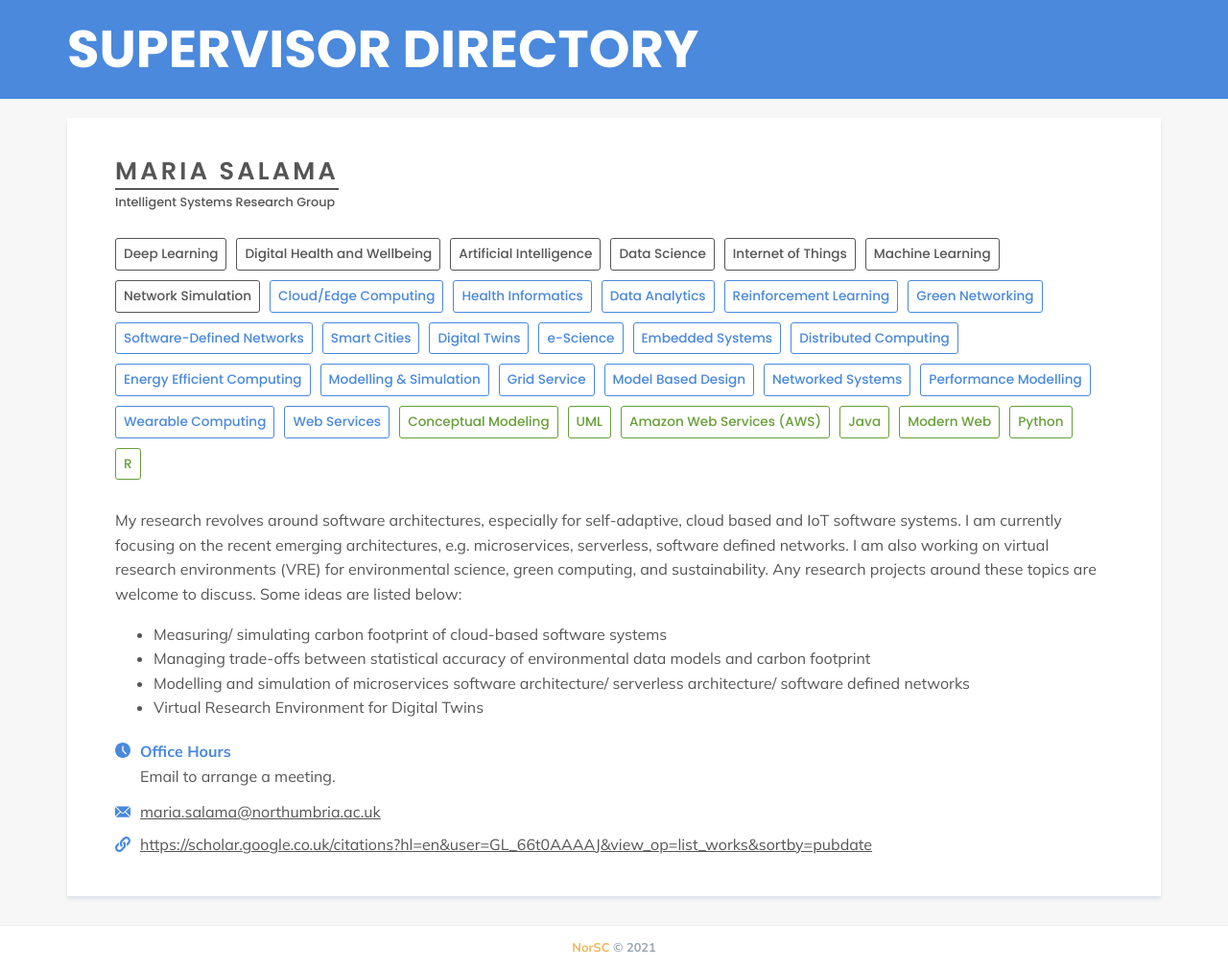
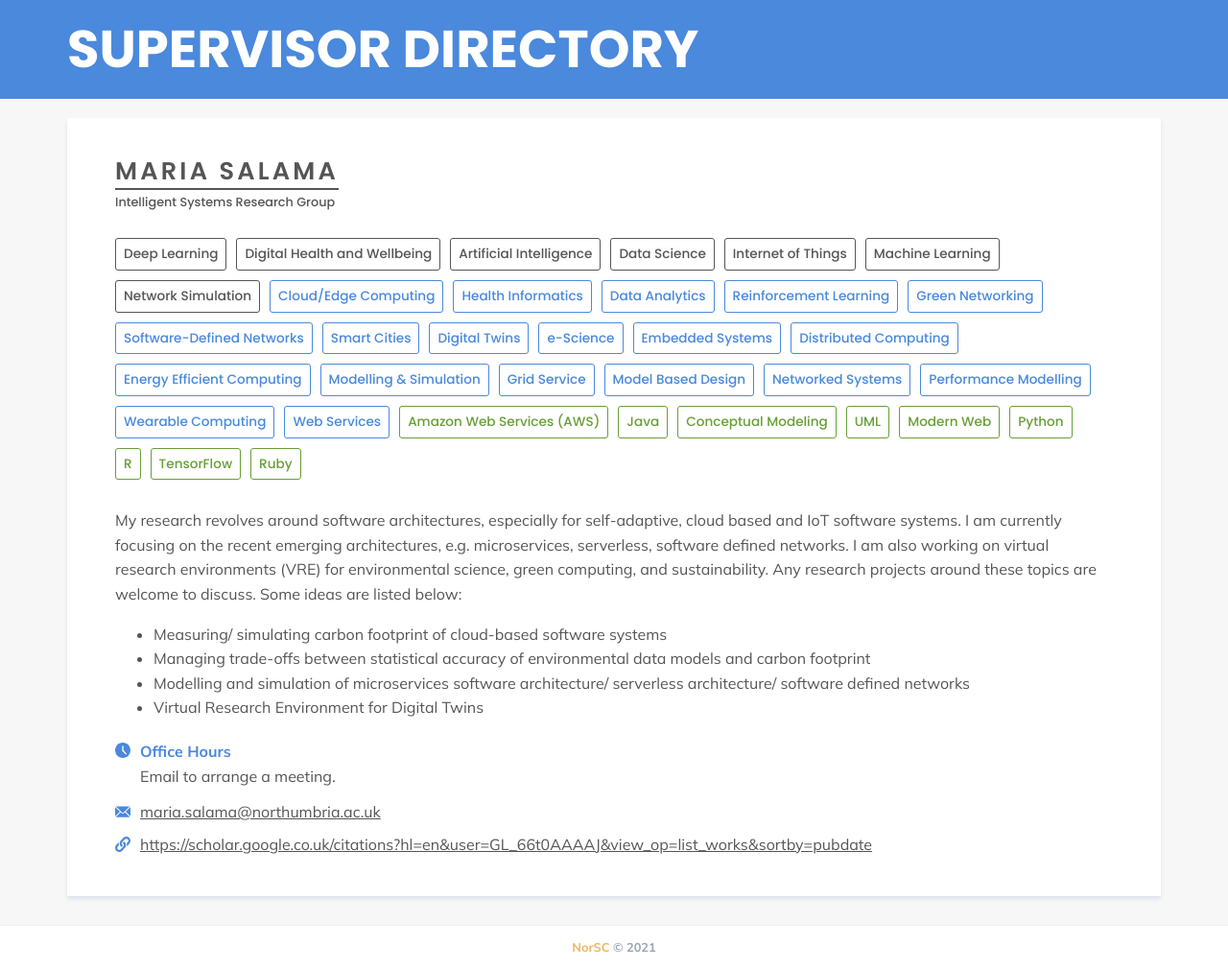
Before and after one commit to NorSC/supervisor-search, a Jekyll site: the page built from _supervisors/maria-salama.md, in a window 1280 px wide. Shown: the whole page at 96% size. Built offline with Jekyll 4.4.1, drawn with Linux system fonts in a browser that asks for light colours; a script that is not in the unit is left out.

Commit message:
Update Supervisors “maria-salama”

```diff
--- a/_supervisors/maria-salama.md
+++ b/_supervisors/maria-salama.md
@@ -37,13 +37,15 @@ additional_keywords:
   - Wearable Computing
   - Web Services
 technologies_languages:
+  - Amazon Web Services (AWS)
+  - Java
   - Conceptual Modeling
   - UML
-  - Amazon Web Services (AWS)
-  - Java
   - Modern Web
   - Python
   - R
+  - TensorFlow
+  - Ruby
 additional_details: "My research revolves around software architectures,
   especially for self-adaptive, cloud based and IoT software systems. I am
   currently focusing on the recent emerging architectures, e.g. microservices,
```
